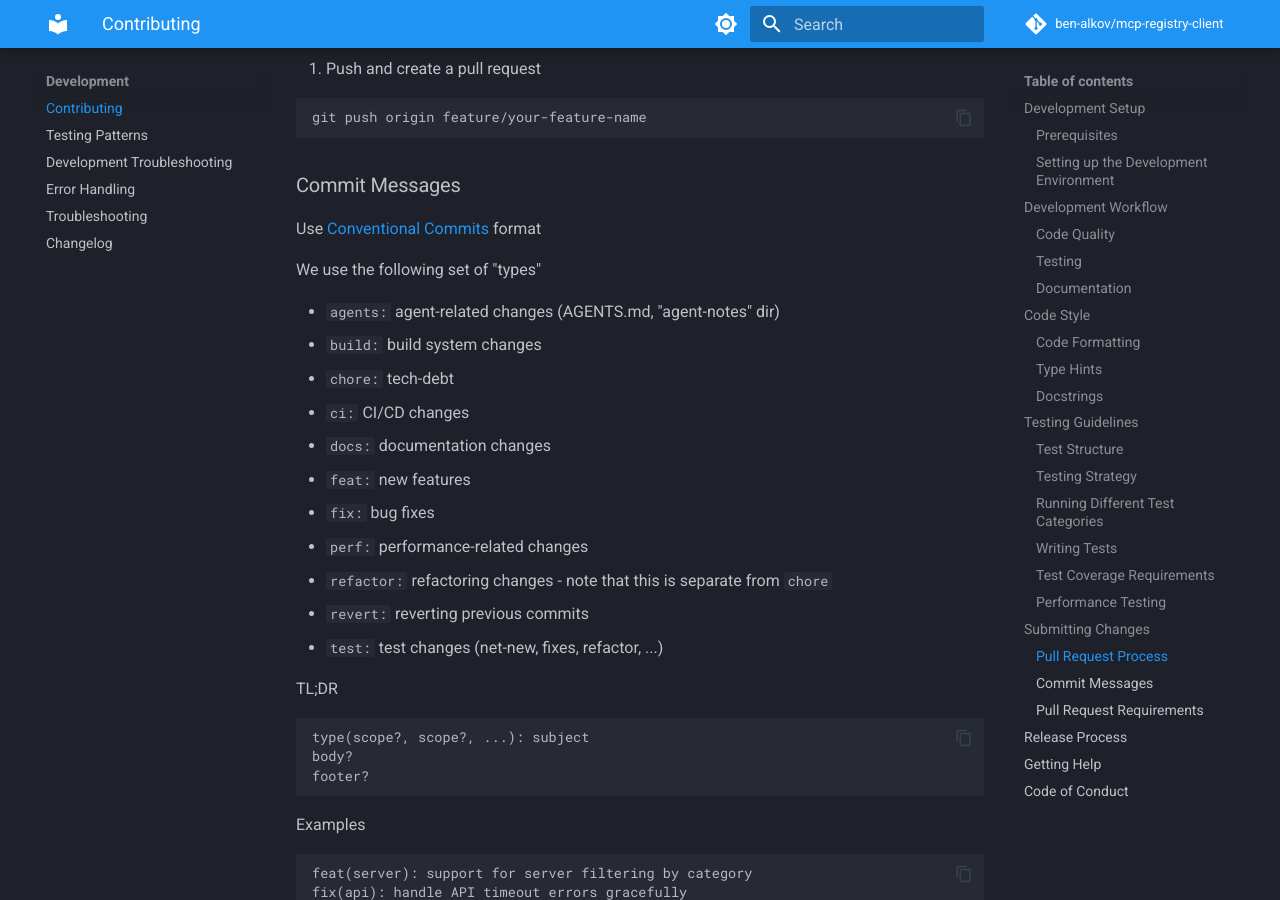
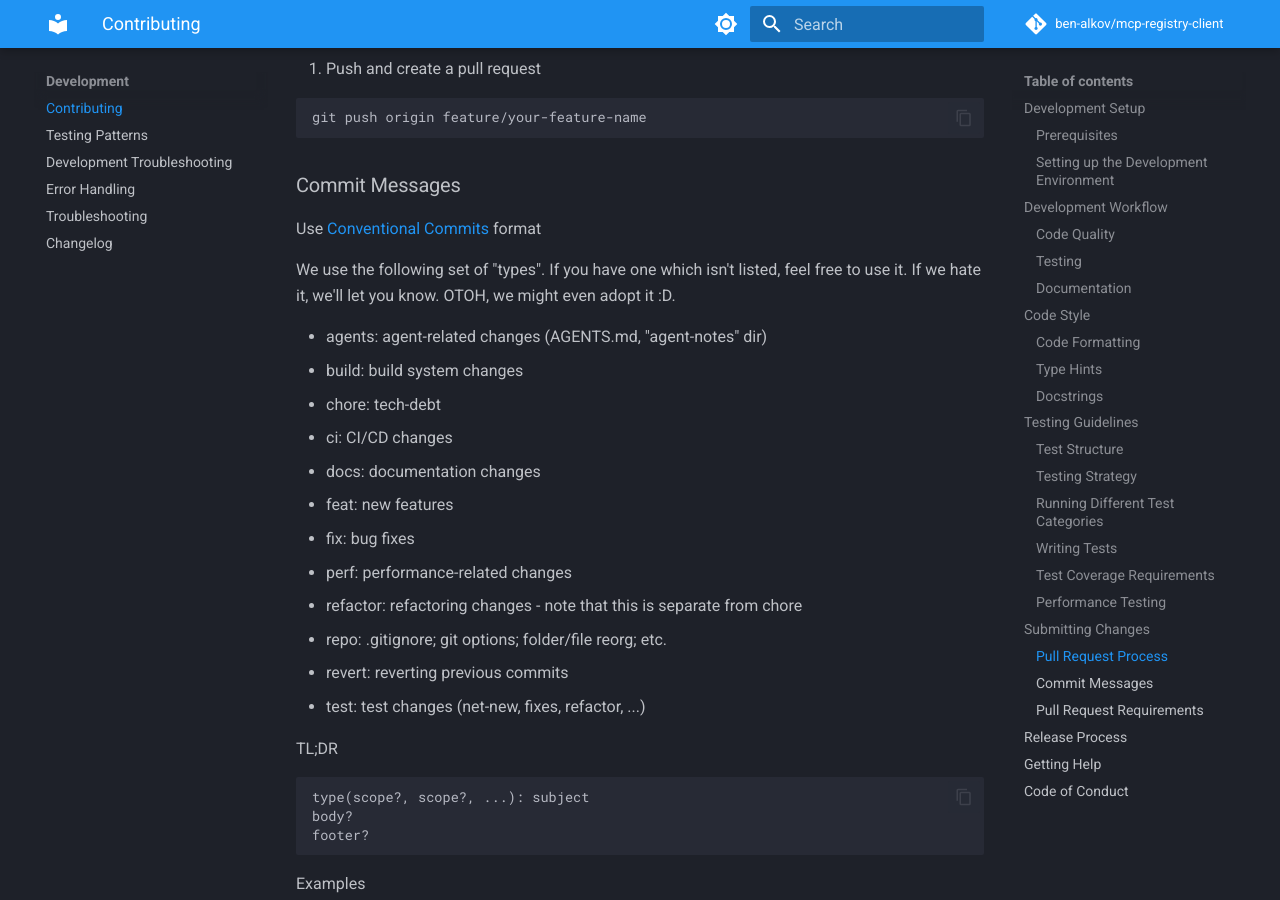
Before and after one commit to ben-alkov/mcp-registry-client, an MkDocs documentation site: the page built from docs/CONTRIBUTING.md, in a window 1280 px wide and 900 px high, scrolled down 6053 px. Built offline with MkDocs 1.6.1 and Material for MkDocs 9.7.7, drawn with Linux system fonts in a browser that asks for light colours; comment, search, counter and statistics services are not loaded.

Commit message:
doc(CONTRIBUTING): update/reformat conventional commit "types"

```diff
--- a/docs/CONTRIBUTING.md
+++ b/docs/CONTRIBUTING.md
@@ -294,19 +294,21 @@ pytest tests/ -m "benchmark" --benchmark-only
 
 Use [Conventional Commits][] format
 
-We use the following set of "types"
+We use the following set of "types". If you have one which isn't listed, feel
+free to use it. If we hate it, we'll let you know. OTOH, we might even adopt it :D.
 
-- `agents:` agent-related changes (AGENTS.md, "agent-notes" dir)
-- `build:` build system changes
-- `chore:` tech-debt
-- `ci:` CI/CD changes
-- `docs:` documentation changes
-- `feat:` new features
-- `fix:` bug fixes
-- `perf:` performance-related changes
-- `refactor:` refactoring changes - note that this is separate from `chore`
-- `revert:` reverting previous commits
-- `test:` test changes (net-new, fixes, refactor, ...)
+- agents: agent-related changes (AGENTS.md, "agent-notes" dir)
+- build: build system changes
+- chore: tech-debt
+- ci: CI/CD changes
+- docs: documentation changes
+- feat: new features
+- fix: bug fixes
+- perf: performance-related changes
+- refactor: refactoring changes - note that this is separate from chore
+- repo: .gitignore; git options; folder/file reorg; etc.
+- revert: reverting previous commits
+- test: test changes (net-new, fixes, refactor, ...)
 
 TL;DR
 
```
